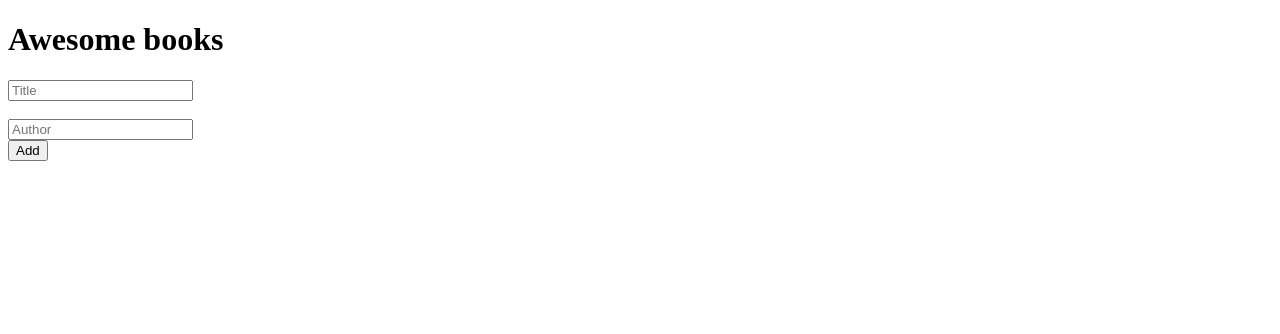
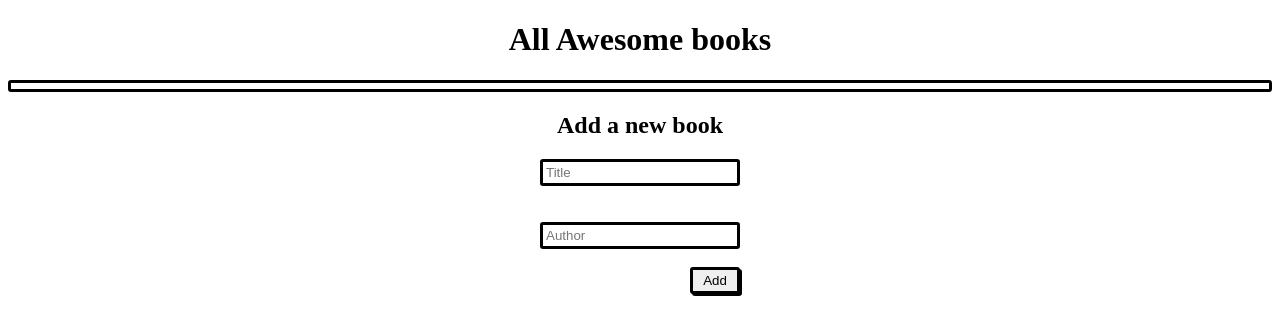
Before and after one commit to Retky/Mv-AwesomeBooks, a plain HTML site: page index.html in a window 1280 px wide. Drawn offline with Linux system fonts and the light colour scheme.

Commit message:
Add 'basePage' style

```diff
--- a/index.html
+++ b/index.html
@@ -4,19 +4,21 @@
     <meta charset="utf-8">
     <meta name="viewport" content="width=device-width">
     <title>Awesome Books</title>
+    <link rel="stylesheet" href="style.css">
   </head>
   <body>
-    <h1>Awesome books</h1>
+    <h1>All Awesome books</h1>
     <section id="bookList">
     </section>
-    <section id="add">
-      <form class="addBook" action="index.html" method="post">
+    <section>
+      <h2>Add a new book</h2>
+      <form  id="add" class="addBook" action="index.html" method="post">
         <input type="text" name="Title" value="" placeholder="Title">
         <br>
         <br>
         <input type="text" name="Author" value="" placeholder="Author">
         <br>
-        <input type="button" name="Add" value="Add">
+        <input id="addBtn" type="button" name="Add" value="Add">
       </form>
     </section>
 
--- /dev/null
+++ b/style.css
@@ -0,0 +1,30 @@
+body {
+  text-align: center;
+}
+
+#bookList {
+  padding: 3px;
+  border: solid #000 3px;
+  border-radius: 3px;
+}
+
+#add {
+  width: 200px;
+  margin-left: auto;
+  margin-right: auto;
+  display: flex;
+  flex-direction: column;
+  justify-content: flex-end;
+}
+
+#add input {
+  padding: 3px;
+  border: solid #000 3px;
+  border-radius: 3px;
+}
+
+#addBtn {
+  align-self: flex-end;
+  width: 50px;
+  box-shadow: 2px 2px #000;
+}
```
